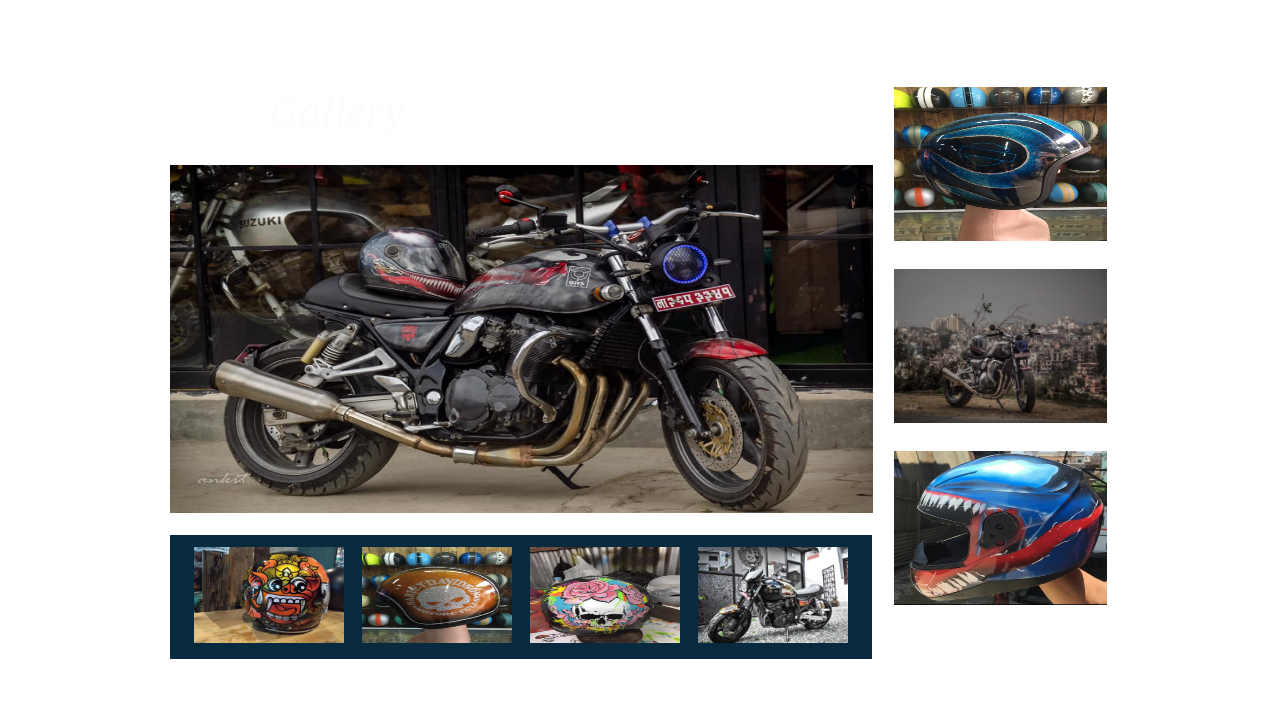
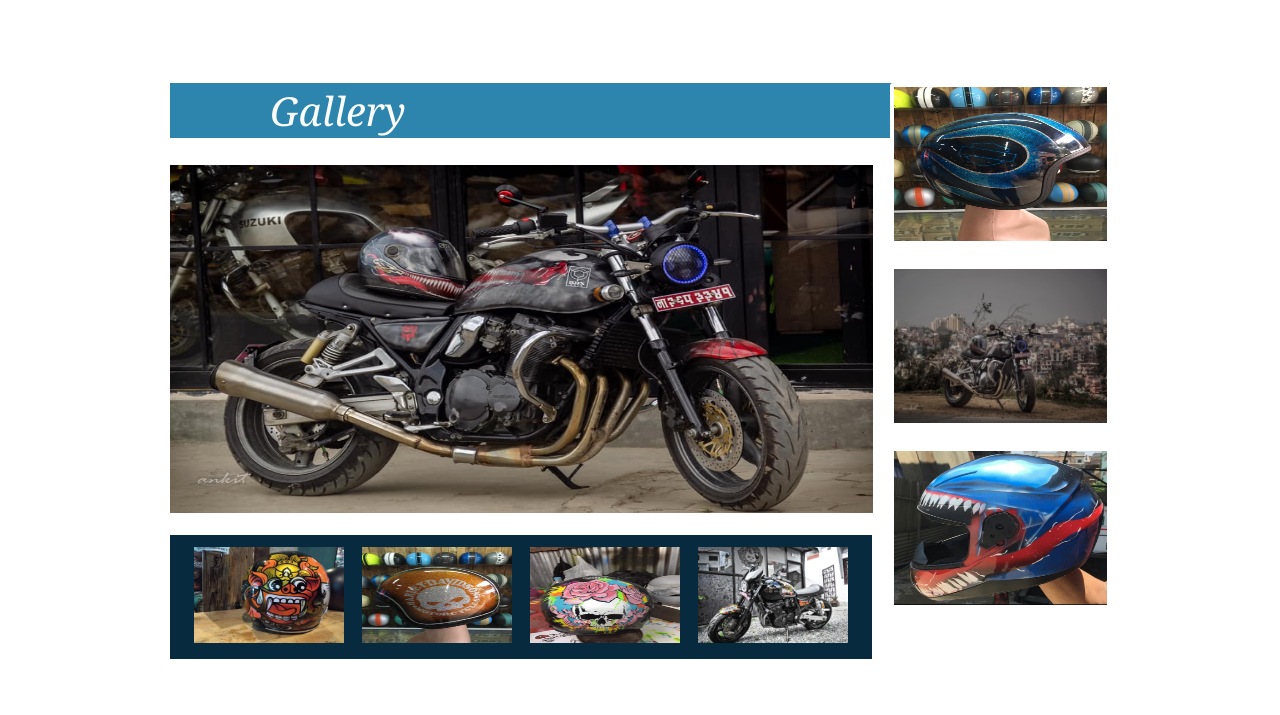
Before and after one commit to sudu1994/nakarmi, a plain HTML site: page gallery.html in a window 1280 px wide. Shown: the part 66-781 px from the top of the page. Drawn offline with Linux system fonts and the light colour scheme.

Commit message:
Update gallery.html

```diff
--- a/gallery.html
+++ b/gallery.html
@@ -49,7 +49,7 @@
 				</ul>
 			</div>
 			<div class="main">
-				<h1>Gallery</h1>
+				<h1 style="background-color:#2d85ad;">Gallery</h1>
 				<div class="photos">
 					<div class="viewer">
 						<img src="images/astronaut-large.jpg" alt="Img" height="348" width="703">
```
